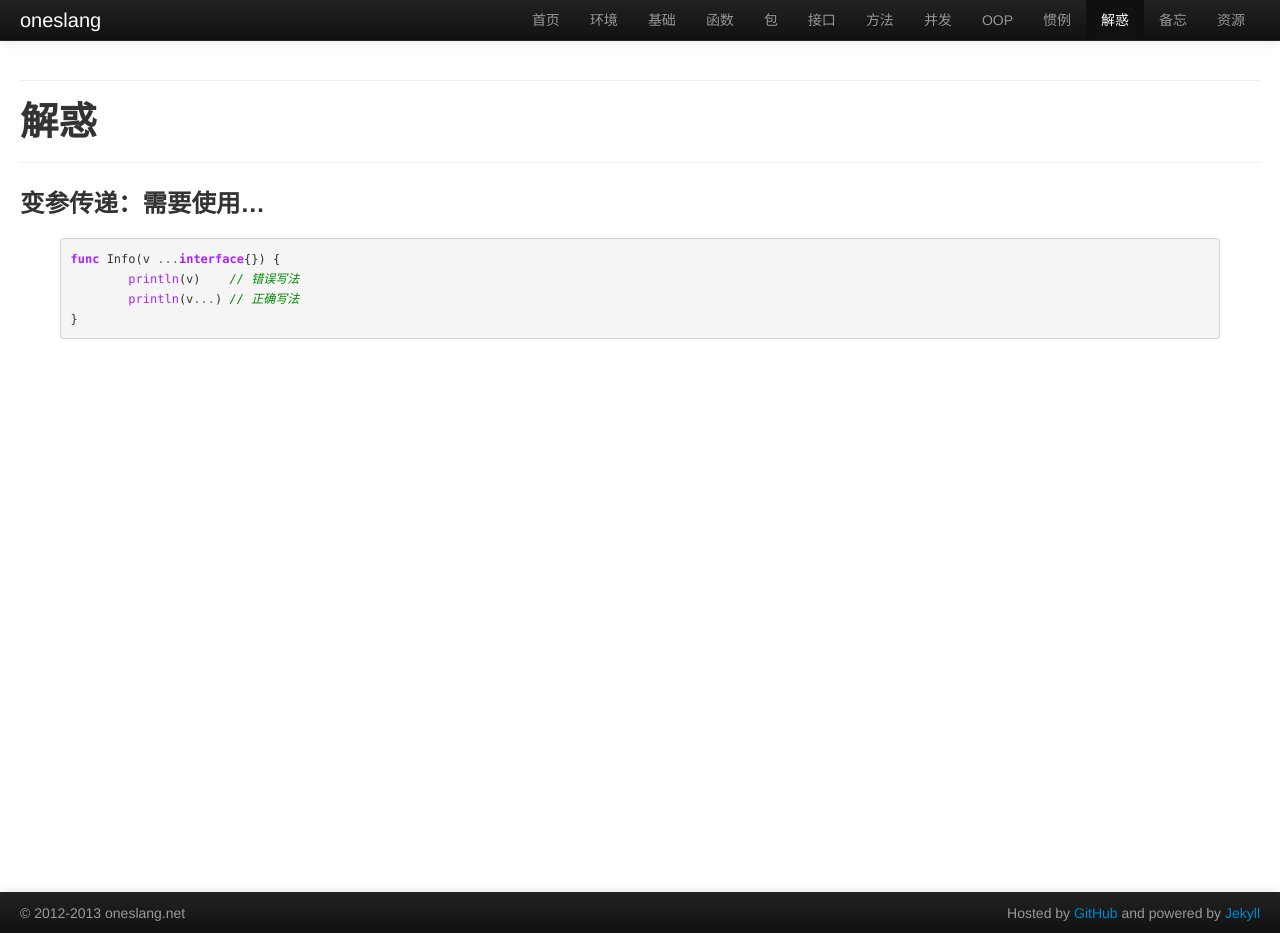
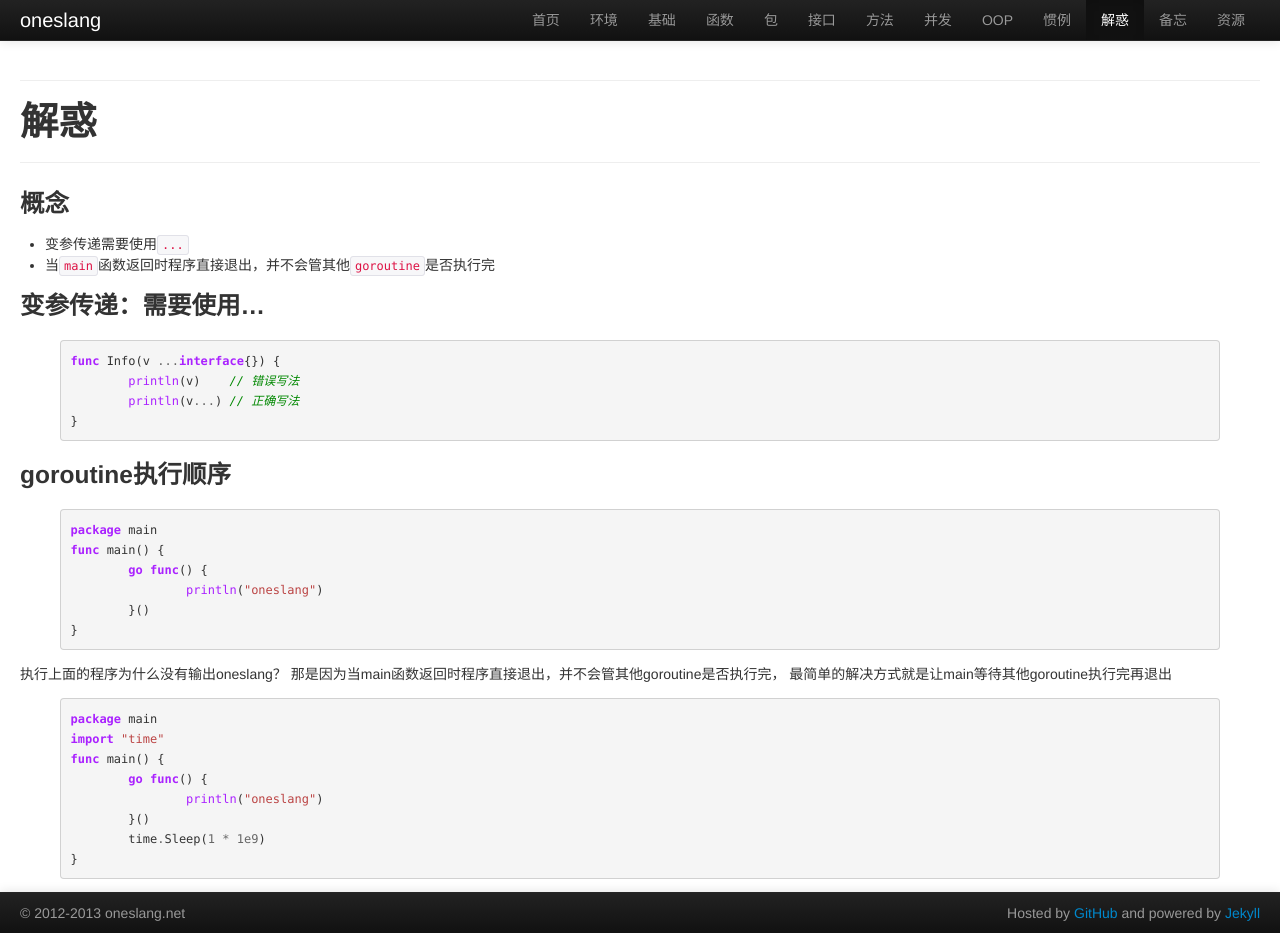
Before and after one commit to oneslang/oneslang.net, a Jekyll site: the page built from golang/puzzle.md, in a window 1280 px wide and 933 px high. Built offline with Jekyll 4.4.1, drawn with Linux system fonts in a browser that asks for light colours.

Commit message:
main goroutine

```diff
--- a/golang/puzzle.md
+++ b/golang/puzzle.md
@@ -2,6 +2,10 @@
 layout: page
 title: 解惑
 ---
+
+### 概念
+* 变参传递需要使用`...`
+* 当`main`函数返回时程序直接退出，并不会管其他`goroutine`是否执行完
 
 ### 变参传递：需要使用...
 {% highlight go %}
@@ -10,3 +14,26 @@ func Info(v ...interface{}) {
 	println(v...) // 正确写法
 }
 {% endhighlight %}
+
+### goroutine执行顺序
+{% highlight go %}
+package main
+func main() {
+	go func() {
+		println("oneslang")
+	}()
+}
+{% endhighlight %}
+执行上面的程序为什么没有输出oneslang？
+那是因为当main函数返回时程序直接退出，并不会管其他goroutine是否执行完，
+最简单的解决方式就是让main等待其他goroutine执行完再退出
+{% highlight go %}
+package main
+import "time"
+func main() {
+	go func() {
+		println("oneslang")
+	}()
+	time.Sleep(1 * 1e9)
+}
+{% endhighlight %}
```
